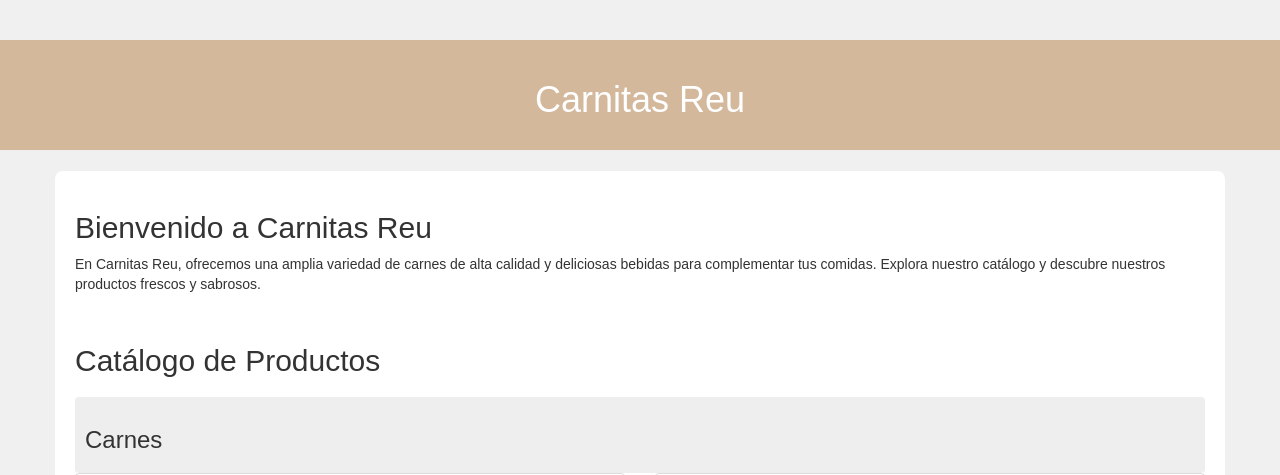
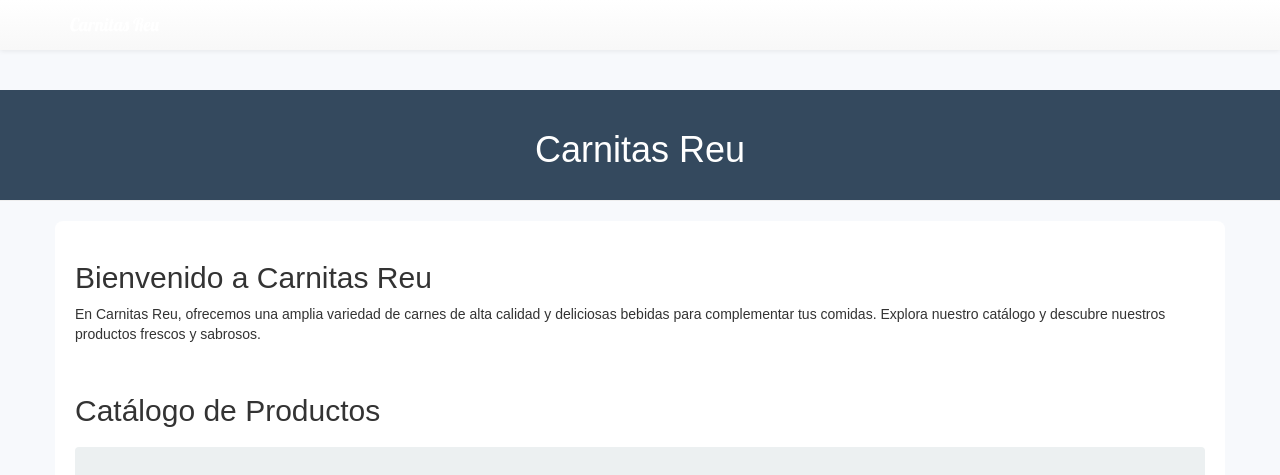
Before and after one commit to Kozukiannd/my-frist-blog2, a Django app: page / in a window 1280 px wide. Shown: the top 475 px of the page. Run offline with Django 3.2, Linux system fonts and the light colour scheme; some libraries are stand-ins or nearby versions.

Commit message:
Cambie el HTML para la página.

```diff
--- a/blog/templates/blog/post_list.html
+++ b/blog/templates/blog/post_list.html
@@ -1,24 +1,34 @@
 {% load static %}
 <!DOCTYPE html>
-<html lang="en">
+<html lang="es">
 <head>
     <meta charset="UTF-8">
     <meta name="viewport" content="width=device-width, initial-scale=1.0">
-    <title>CarnitasReu</title>
-    <link rel="stylesheet" href="//maxcdn.bootstrapcdn.com/bootstrap/3.2.0/css/bootstrap.min.css">
-    <link rel="stylesheet" href="//maxcdn.bootstrapcdn.com/bootstrap/3.2.0/css/bootstrap-theme.min.css">
-    <link href="//fonts.googleapis.com/css?family=Lobster&subset=latin,latin-ext" rel="stylesheet" type="text/css">
+    <title>Carnitas Reu</title>
+    <link rel="stylesheet" href="https://maxcdn.bootstrapcdn.com/bootstrap/3.2.0/css/bootstrap.min.css">
+    <link rel="stylesheet" href="https://maxcdn.bootstrapcdn.com/bootstrap/3.2.0/css/bootstrap-theme.min.css">
+    <link href="https://fonts.googleapis.com/css?family=Lobster&subset=latin,latin-ext" rel="stylesheet" type="text/css">
     <link rel="stylesheet" href="{% static 'css/blog.css' %}">
     <style>
         body {
-            background-color: #f0f0f0; /* Color de fondo clarito */
+            background-color: #f7f9fc; /* Fondo blanco humo */
             font-family: Arial, sans-serif;
             margin: 0;
             padding: 0;
             padding-bottom: 50px; /* Espacio para el pie de página */
         }
+        .navbar {
+            background-color: #4a90e2; /* Azul marino */
+            border: none;
+            border-radius: 0;
+            margin-bottom: 0;
+        }
+        .navbar-brand {
+            color: #fff !important;
+            font-family: 'Lobster', cursive;
+        }
         .page-header {
-            background-color: #d3b89b; /* Color café claro para el encabezado */
+            background-color: #34495e; /* Gris oscuro */
             padding: 20px;
             text-align: center;
             color: #fff;
@@ -30,11 +40,9 @@
             margin-top: 20px;
         }
         .product-img {
-            width: 200px; /* Ajusta el ancho de las imágenes */
-            height: 150px; /* Ajusta la altura de las imágenes */
+            width: 100%; /* Ajusta el ancho de las imágenes */
+            height: 200px; /* Ajusta la altura de las imágenes */
             object-fit: cover; /* Ajusta el contenido de la imagen para llenar el contenedor */
-            display: block; /* Asegura que las imágenes se comporten correctamente en el contenedor */
-            margin: 0 auto; /* Centra las imágenes dentro del contenedor */
         }
         .product {
             margin-bottom: 30px;
@@ -43,7 +51,7 @@
             margin-bottom: 50px;
         }
         footer {
-            background-color: #d3b89b; /* Color café claro para el pie de página */
+            background-color: #34495e; /* Gris oscuro para el pie de página */
             color: #fff; /* Color del texto en el pie de página */
             padding: 10px 0; /* Reducción del padding */
             text-align: center;
@@ -53,7 +61,7 @@
             font-size: 14px; /* Tamaño de fuente reducido para el pie de página */
         }
         .category-header {
-            background-color: #eeeeee; /* Color de fondo para las cabeceras de las categorías */
+            background-color: #ecf0f1; /* Gris claro para las cabeceras de las categorías */
             padding: 10px;
             border-radius: 4px; /* Opcional: para bordes redondeados */
             margin-top: 20px;
@@ -61,8 +69,15 @@
     </style>
 </head>
 <body>
+    <nav class="navbar navbar-default">
+        <div class="container">
+            <div class="navbar-header">
+                <a class="navbar-brand" href="/">Carnitas Reu</a>
+            </div>
+        </div>
+    </nav>
     <div class="page-header">
-        <h1><a href="/" style="color: #fff; text-decoration: none;">Carnitas Reu</a></h1>
+        <h1>Carnitas Reu</h1>
     </div>
     <div class="content container">
         <!-- Descripción de la tienda -->
@@ -79,7 +94,7 @@
             <h3>Carnes</h3>
         </div>
         <div class="row">
-            <div class="col-md-6 product">
+            <div class="col-md-4 product">
                 <div class="thumbnail">
                     <img src="{% static 'images/lomito.jpg' %}" alt="Lomito de 8oz" class="product-img">
                     <div class="caption">
@@ -90,7 +105,7 @@
                     </div>
                 </div>
             </div>
-            <div class="col-md-6 product">
+            <div class="col-md-4 product">
                 <div class="thumbnail">
                     <img src="{% static 'images/puyazo.jpg' %}" alt="Puyazo de 8oz" class="product-img">
                     <div class="caption">
@@ -101,7 +116,7 @@
                     </div>
                 </div>
             </div>
-            <div class="col-md-6 product">
+            <div class="col-md-4 product">
                 <div class="thumbnail">
                     <img src="{% static 'images/new_york_steak.jpg' %}" alt="New York Steak" class="product-img">
                     <div class="caption">
@@ -119,7 +134,7 @@
             <h3>Bebidas</h3>
         </div>
         <div class="row">
-            <div class="col-md-6 product">
+            <div class="col-md-4 product">
                 <div class="thumbnail">
                     <img src="{% static 'images/cremita.jpg' %}" alt="Cremita" class="product-img">
                     <div class="caption">
@@ -130,7 +145,7 @@
                     </div>
                 </div>
             </div>
-            <div class="col-md-6 product">
+            <div class="col-md-4 product">
                 <div class="thumbnail">
                     <img src="{% static 'images/horchata.jpg' %}" alt="Horchata" class="product-img">
                     <div class="caption">
@@ -141,7 +156,7 @@
                     </div>
                 </div>
             </div>
-            <div class="col-md-6 product">
+            <div class="col-md-4 product">
                 <div class="thumbnail">
                     <img src="https://images.squarespace-cdn.com/content/v1/59c3feb149fc2b152179e47e/1524077908161-PFM6N2KV2M384VJFU4OE/SantaMartaCarnival2013-24-by-AlejandroLinaresGarcia-681x1024.jpg" alt="Piña Colada" class="product-img">
                     <div class="caption">
```
